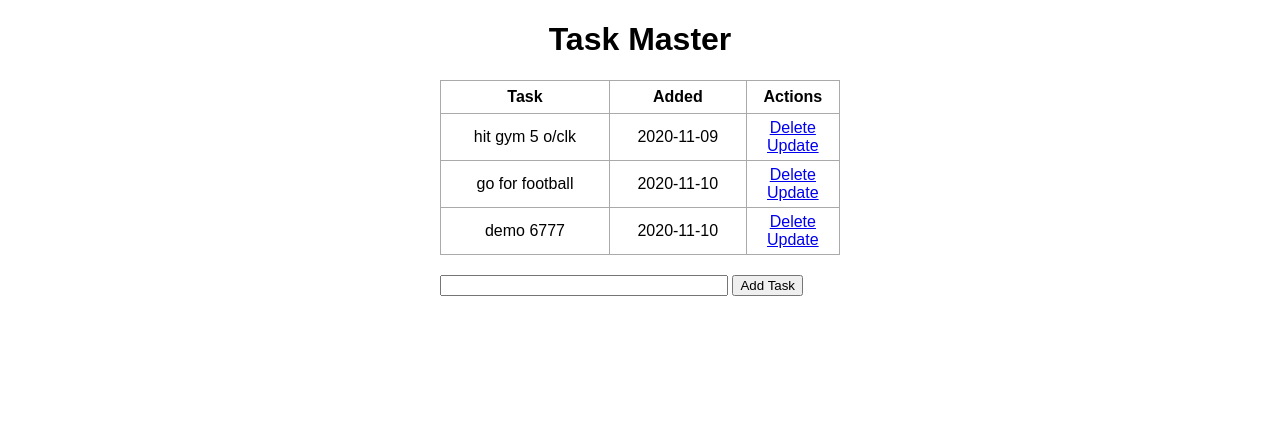
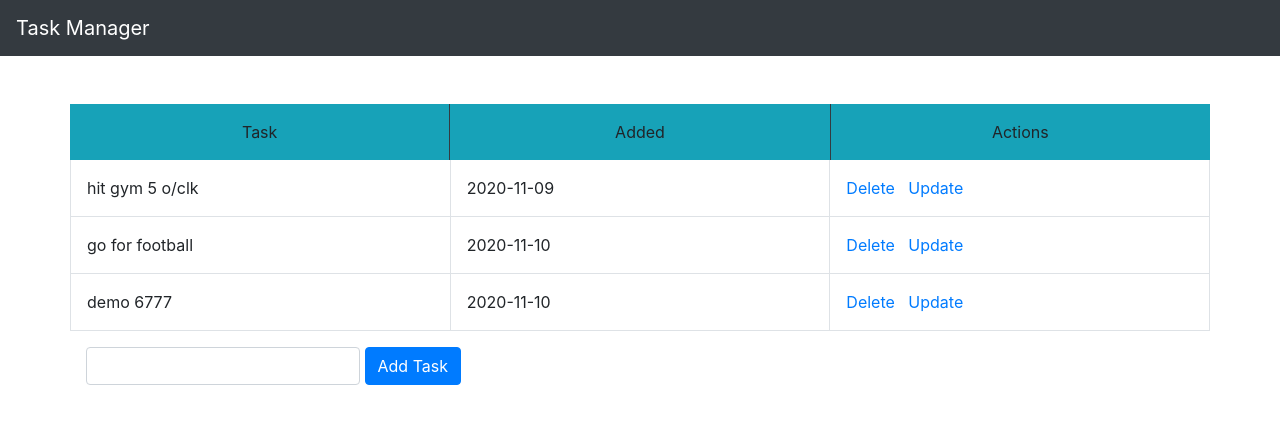
Before and after one commit to sandy-dev/flask-demo, a Flask app: page / in a window 1280 px wide. Shown: the top 424 px of the page. Run offline with Flask 2, Linux system fonts and the light colour scheme; data comes from the database, SQL or seed files in the repository; both versions use the stored data as it was after the commit.

Commit message:
first commit

```diff
--- a/templates/base.html
+++ b/templates/base.html
@@ -4,13 +4,32 @@
 <head>
     <meta charset="UTF-8">
     <meta name="viewport" content="width=device-width, initial-scale=1.0">
-    <link rel="stylesheet" href="{{ url_for('static', filename='css/main.css') }}">
+    <link rel="stylesheet" href="https://cdn.jsdelivr.net/npm/bootstrap@4.5.3/dist/css/bootstrap.min.css"
+        integrity="sha384-TX8t27EcRE3e/ihU7zmQxVncDAy5uIKz4rEkgIXeMed4M0jlfIDPvg6uqKI2xXr2" crossorigin="anonymous">
+
+    <!-- <link rel="stylesheet" href="{{ url_for('static', filename='css/main.css') }}"> -->
 
     {% block head %}{% endblock %}
 </head>
 
 <body>
-    {% block body %}{% endblock %}
+
+
+    <nav class="navbar navbar-expand-lg navbar-dark bg-dark">
+        <a class="navbar-brand" href="#">Task Manager</a>
+    </nav>
+
+    <div class="container">
+        {% block body %}{% endblock %}
+    </div>
+
+
+    <script src="https://code.jquery.com/jquery-3.5.1.slim.min.js"
+        integrity="sha384-DfXdz2htPH0lsSSs5nCTpuj/zy4C+OGpamoFVy38MVBnE+IbbVYUew+OrCXaRkfj"
+        crossorigin="anonymous"></script>
+    <script src="https://cdn.jsdelivr.net/npm/bootstrap@4.5.3/dist/js/bootstrap.bundle.min.js"
+        integrity="sha384-ho+j7jyWK8fNQe+A12Hb8AhRq26LrZ/JpcUGGOn+Y7RsweNrtN/tE3MoK7ZeZDyx"
+        crossorigin="anonymous"></script>
 </body>
 
 </html>
--- a/templates/index.html
+++ b/templates/index.html
@@ -1,40 +1,55 @@
 {% extends 'base.html' %}
 
-{% block head %}
-<title>Task Master</title>
-{% endblock %}
 
 {% block body %}
-<div class="content">
-    <h1 style="text-align: center">Task Master</h1>
+<div class="row my-md-5">
+
     {% if tasks|length < 1 %}
     <h4 style="text-align: center">There are no tasks. Create one below!</h4>
     {% else %}
-    <table>
-        <tr>
-            <th>Task</th>
-            <th>Added</th>
-            <th>Actions</th>
-        </tr>
+
+    <div class="container">
+        <div class="row">
+            <div class="col-sm p-3 text-center bg-info border-right border-dark">
+                Task
+            </div>
+            <div class="col-sm p-3 text-center bg-info border-right border-dark">
+                Added
+            </div>
+            <div class="col-sm p-3 text-center bg-info">
+                Actions
+            </div>
+        </div>
+
         {% for task in tasks %}
-        <tr>
-            <td>{{ task.content }}</td>
-            <td>{{ task.date_created.date() }}</td>
-            <td>
-                <a href="/delete/{{task.id}}">Delete</a>
-                <br>
+
+        <div class="row">
+            <div class="col-sm p-3 border-left border-right border-bottom border-muted">
+                {{ task.content }}
+            </div>
+            <div class="col-sm p-3 border-right border-bottom border-muted">
+                {{ task.date_created.date() }}
+            </div>
+            <div class="col-sm p-3 border-right border-bottom border-muted">
+                <a href="/delete/{{task.id}}">Delete</a> &nbsp;
                 <a href="/update/{{task.id}}">Update</a>
-            </td>
-        </tr>
+            </div>
+        </div>
+
         {% endfor %}
-    </table>
+
+    </div>
+
     {% endif %}
 
-    <div class="form">
-        <form action="/" method="POST">
-            <input type="text" name="content" id="content">
-            <input type="submit" value="Add Task">
-        </form>
+    <div class="container p-3">
+        <div class="form-inline">
+            <form action="/" method="POST">
+                <input type="text" name="content" class="form-control" id="content">
+                <input type="submit" class="btn btn-primary" value="Add Task">
+            </form>
+        </div>
     </div>
+
 </div>
 {% endblock %}
```
Also changed, not shown: templates/update.html (+8 -8 lines), test.db.
